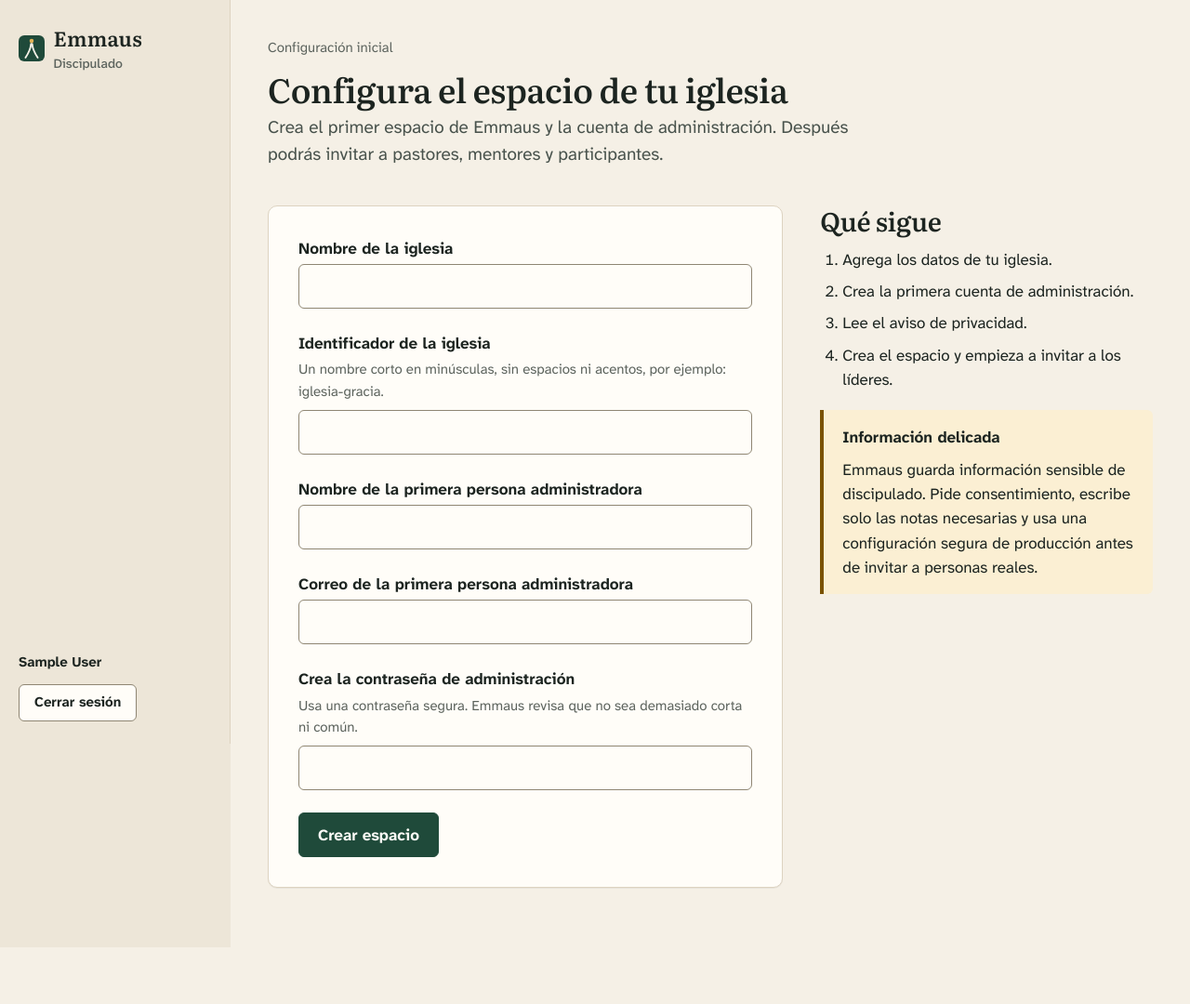
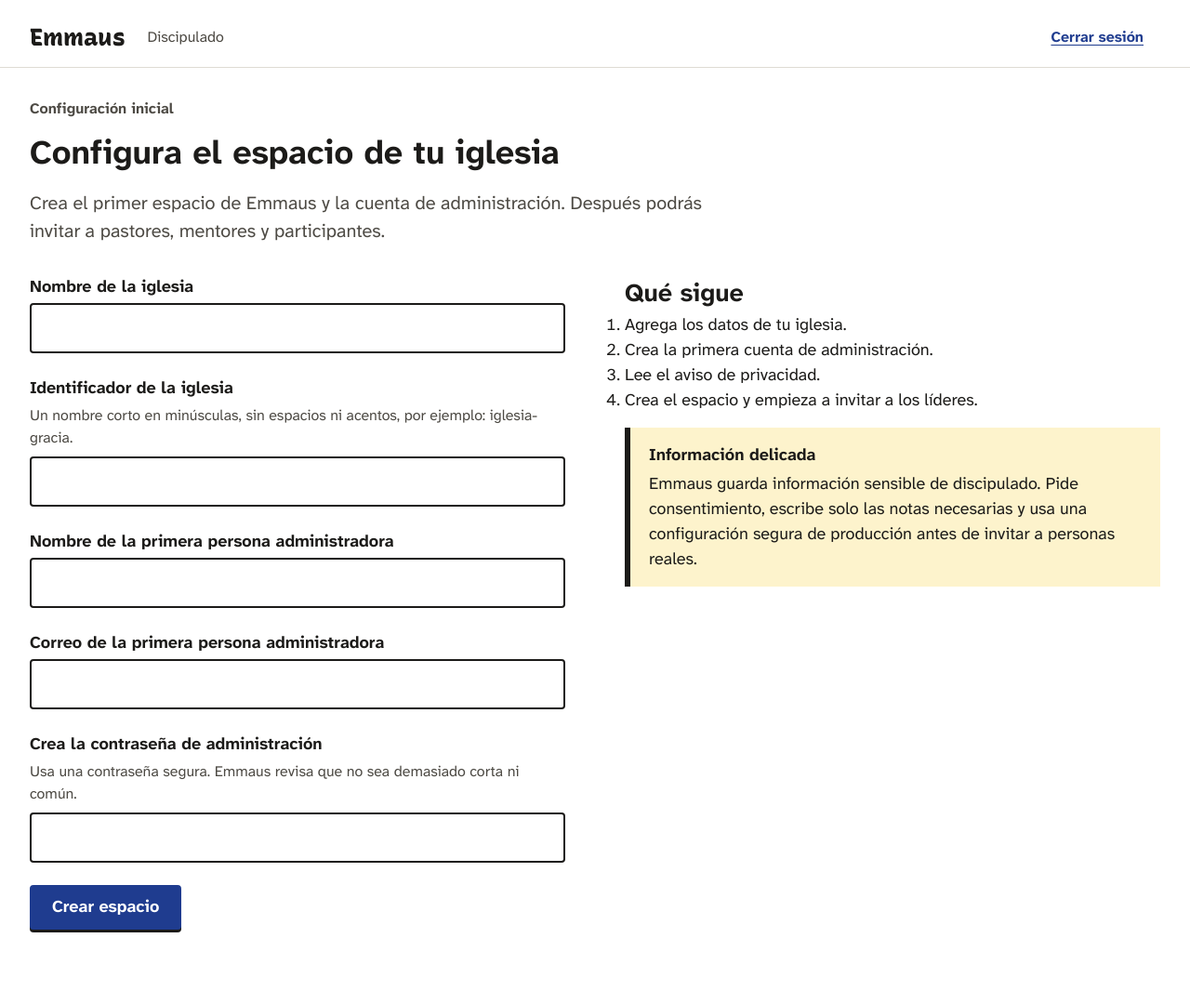
Before and after one commit to AdrianRomo/Emmaus, a Django app: page /setup/ in a window 1280 px wide. Shown: the whole page at 93% size. Before the commit the page ends 1019 px from the top, so only its background shows below. Run offline with Django 5.2, Linux system fonts and the light colour scheme; the visitor is signed in with stand-in values (Sample User, id 1); data that the repository does not hold is empty.

Commit message:
feat(design): base.html (discipleship, sign-in, errors, event list) on the Rótulo shell
Signed-in: bar with the module links on their own row and a switch to
camps; signed-out: wordmark and Entrar. Inner pages are migrated next.

```diff
--- a/core/tests.py
+++ b/core/tests.py
@@ -310,7 +310,9 @@
         # The saved colors reach the page theme once the church opts into its own palette.
         Church.objects.filter(pk=self.church.pk).update(custom_theme_enabled=True)
         themed_page = self.client.get(reverse("church_settings"))
-        self.assertContains(themed_page, "--terracotta:#C0663F")
+        # Rótulo maps the church palette onto its tokens: primary -> añil (action), accent -> maíz (wayfinding)
+        self.assertContains(themed_page, "--anil:#000000")
+        self.assertContains(themed_page, "--maiz:#C0663F")
 
     def test_participant_can_submit_reflection_answer(self):
         self.client.force_login(self.participant)
--- a/static/css/rotulo.css
+++ b/static/css/rotulo.css
@@ -344,6 +344,12 @@
 .bar__end form { margin: 0; }
 .bar__end .btn { white-space: nowrap; }
 .menu-toggle { display: none; }
+/* Many module links (discipleship): they get their own row under the bar */
+.bar--stacked .bar__inner { flex-wrap: wrap; row-gap: 0; padding-top: var(--s-2); }
+.bar--stacked .bar__end { margin-left: auto; }
+.bar--stacked .bar__nav { order: 10; flex-basis: 100%; margin-left: calc(-1 * var(--s-3)); min-height: 3rem; }
+.bar__event span { display: block; color: var(--ink-3); }
+.bar--public .bar__end { margin-left: auto; }
 
 /* "Estás en Computadora 4": the station is a place, so it is marked like one */
 .here { display: inline-flex; align-items: center; gap: var(--s-2); font-size: var(--t-small); color: var(--carbon); white-space: nowrap; }
@@ -366,7 +372,7 @@
 .page--wide { max-width: var(--w-wide); }
 
 @media (max-width: 1180px) {
-  .bar__nav, .bar__logout { display: none; }
+  .bar__nav, .bar__logout, .bar__switch { display: none; }
   .menu-toggle { display: inline-flex; }
   .bar__end { margin-left: auto; }
 }
--- a/templates/base.html
+++ b/templates/base.html
@@ -1,52 +1,51 @@
-{% extends "layout/skeleton.html" %}
+{% extends "layout/rotulo.html" %}
 {% load emmaus %}
+{% comment %}
+  Base for the discipleship module, sign-in, errors and the event list (Rótulo). Signed in: a bar whose
+  module links sit on their own row (a church admin has nine). Signed out: just the wordmark and "Entrar".
+{% endcomment %}
 {% block title %}{% block page_title %}Emmaus{% endblock %} · Emmaus{% endblock %}
 {% block body %}
 {% if user.is_authenticated %}
-<div class="shell-rail">
-  <header class="mobilebar">
-    <a class="brand" href="{% url 'dashboard' %}">{% brand_mark %}<span class="brand__word">Emmaus</span></a>
-    <button class="btn btn--sm menu-toggle" type="button" data-menu-open aria-controls="menu-panel" aria-expanded="false">Menú</button>
+<header class="bar bar--stacked">
+  <div class="bar__inner">
+    <a class="wordmark" href="{% url 'dashboard' %}">Emmaus</a>
+    <p class="bar__event">{% if current_church %}{{ current_church.name }}{% else %}Discipulado{% endif %}{% if current_role_record %}<span>{{ current_role_record.get_role_display }}</span>{% endif %}</p>
+    <div class="bar__end">
+      {% if show_events_link %}<a class="btn btn--small btn--secondary bar__switch" href="{% url 'events:list' %}">Campamentos y eventos</a>{% endif %}
+      <button class="btn btn--small btn--secondary menu-toggle" type="button" data-menu-open aria-controls="menu-panel" aria-expanded="false">Menú</button>
+      <div class="bar__logout">{% include "partials/ui/logout.html" with css="btn--small btn--link" %}</div>
+    </div>
+    {% if app_nav_items %}
+      <nav class="bar__nav" aria-label="Discipulado">
+        {% for item in app_nav_items %}<a href="{{ item.url }}"{% if active_url_name in item.names %} aria-current="page"{% endif %}>{{ item.label }}</a>{% endfor %}
+      </nav>
+    {% endif %}
+  </div>
 </header>
-  <nav class="rail" aria-label="Principal">
-    <a class="brand" href="{% url 'dashboard' %}">{% brand_mark %}<span><span class="brand__word">Emmaus</span><span class="brand__sub">{% if current_church %}{{ current_church.name }}{% else %}Discipulado{% endif %}</span></span></a>
-    {% if app_nav_items %}
-      <p class="nav-group-label">Discipulado</p>
-      <ul class="nav-list">
-        {% for item in app_nav_items %}<li><a class="nav-link" href="{{ item.url }}"{% if active_url_name in item.names %} aria-current="page"{% endif %}>{{ item.label }}</a></li>{% endfor %}
-      </ul>
-    {% endif %}
-    {% if show_events_link %}
-      <p class="nav-group-label">Eventos</p>
-      <ul class="nav-list"><li><a class="nav-link" href="{% url 'events:list' %}">Campamentos y eventos</a></li></ul>
-    {% endif %}
-    <div class="rail__foot stack-sm">
-      <p><strong>{{ user.get_full_name|default:user.email }}</strong>{{ current_role_record.get_role_display }}</p>
-      {% include "partials/ui/logout.html" %}
-    </div>
-  </nav>
 <div id="menu-panel" class="menu-panel" hidden>
   <div class="menu-panel__head">
-      <span class="brand">{% brand_mark %}<span class="brand__word">Emmaus</span></span>
-      <button class="btn btn--sm" type="button" data-menu-close>Cerrar menú</button>
+    <span class="wordmark">Emmaus</span>
+    <button class="btn btn--small btn--secondary" type="button" data-menu-close>Cerrar menú</button>
   </div>
-    <ul class="nav-list">
-      {% for item in app_nav_items %}<li><a class="nav-link" href="{{ item.url }}"{% if active_url_name in item.names %} aria-current="page"{% endif %}>{{ item.label }}</a></li>{% endfor %}
-      {% if show_events_link %}<li><a class="nav-link" href="{% url 'events:list' %}">Campamentos y eventos</a></li>{% endif %}
-    </ul>
-    <div class="mt-8">{% include "partials/ui/logout.html" %}</div>
+  <nav class="menu-panel__nav" aria-label="Principal">
+    {% for item in app_nav_items %}<a href="{{ item.url }}"{% if active_url_name in item.names %} aria-current="page"{% endif %}>{{ item.label }}</a>{% endfor %}
+    {% if show_events_link %}<a href="{% url 'events:list' %}">Campamentos y eventos</a>{% endif %}
+  </nav>
+  <p class="menu-panel__who">{{ user.get_full_name|default:user.email }}{% if current_role_record %}, {{ current_role_record.get_role_display|lower }}{% endif %}</p>
+  {% include "partials/ui/logout.html" with css="btn--secondary" %}
 </div>
-  <main id="contenido" class="main" tabindex="-1">
+<main id="contenido" class="page page--wide" tabindex="-1">
 {% else %}
-<div class="shell-public">
-  <header class="public-head">
-    <a class="brand" href="{% url 'landing' %}">{% brand_mark %}<span class="brand__word">Emmaus</span></a>
-    {% if request.resolver_match.url_name != "login" %}<a class="btn btn--sm" href="{% url 'login' %}">Entrar</a>{% endif %}
+<header class="bar bar--public">
+  <div class="bar__inner">
+    <a class="wordmark" href="{% url 'landing' %}">Emmaus</a>
+    {% if request.resolver_match.url_name != "login" %}<div class="bar__end"><a class="btn btn--small btn--secondary" href="{% url 'login' %}">Entrar</a></div>{% endif %}
+  </div>
 </header>
-  <main id="contenido" class="public-main" tabindex="-1">
+<main id="contenido" class="page" tabindex="-1">
 {% endif %}
   {% include "partials/ui/messages.html" %}
   {% block content %}{% endblock %}
 </main>
-</div>
 {% endblock %}
```
Lines whose indentation alone changed are shown as unchanged.
